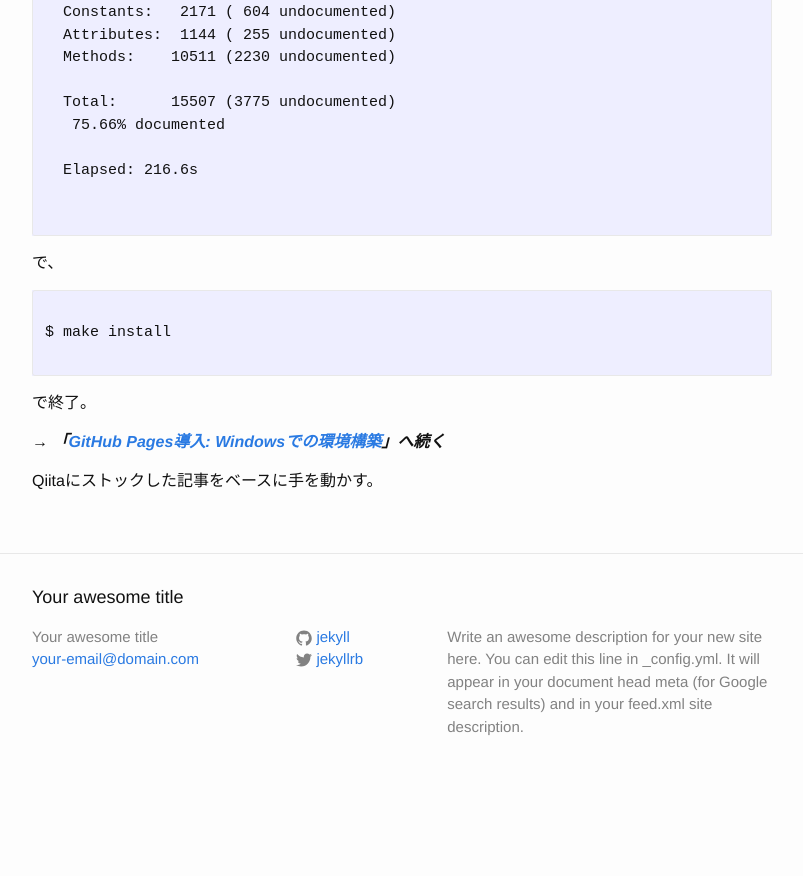
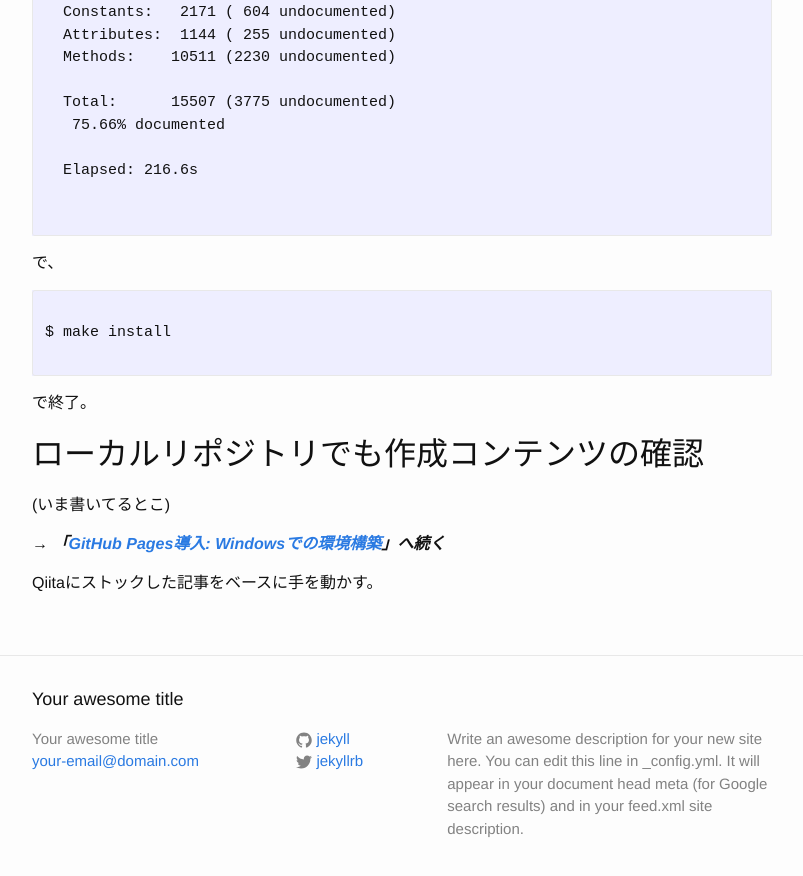
Before and after one commit to hayashiisme/hayashiisme.github.io, a Jekyll site: the page built from _posts/2016-04-26-github-pages-02.md, in a window 1280 px wide and 900 px high, scrolled down 2076 px. Shown: the top 876 px of the window, without its empty margins (238-1041 px from the left). Built offline with Jekyll 4.4.1, drawn with Linux system fonts in a browser that asks for light colours; before the commit the page ends 2874 px from its top, so only the background shows below that.

Commit message:
from workplace

```diff
--- a/_posts/2016-04-26-github-pages-02.md
+++ b/_posts/2016-04-26-github-pages-02.md
@@ -1499,6 +1499,10 @@ $ make install
 
 で終了。
 
+## ローカルリポジトリでも作成コンテンツの確認
+
+(いま書いてるとこ)
+
 
 ***→ 「[GitHub Pages導入: Windowsでの環境構築](github-pages-03.html)」へ続く***
 
```
